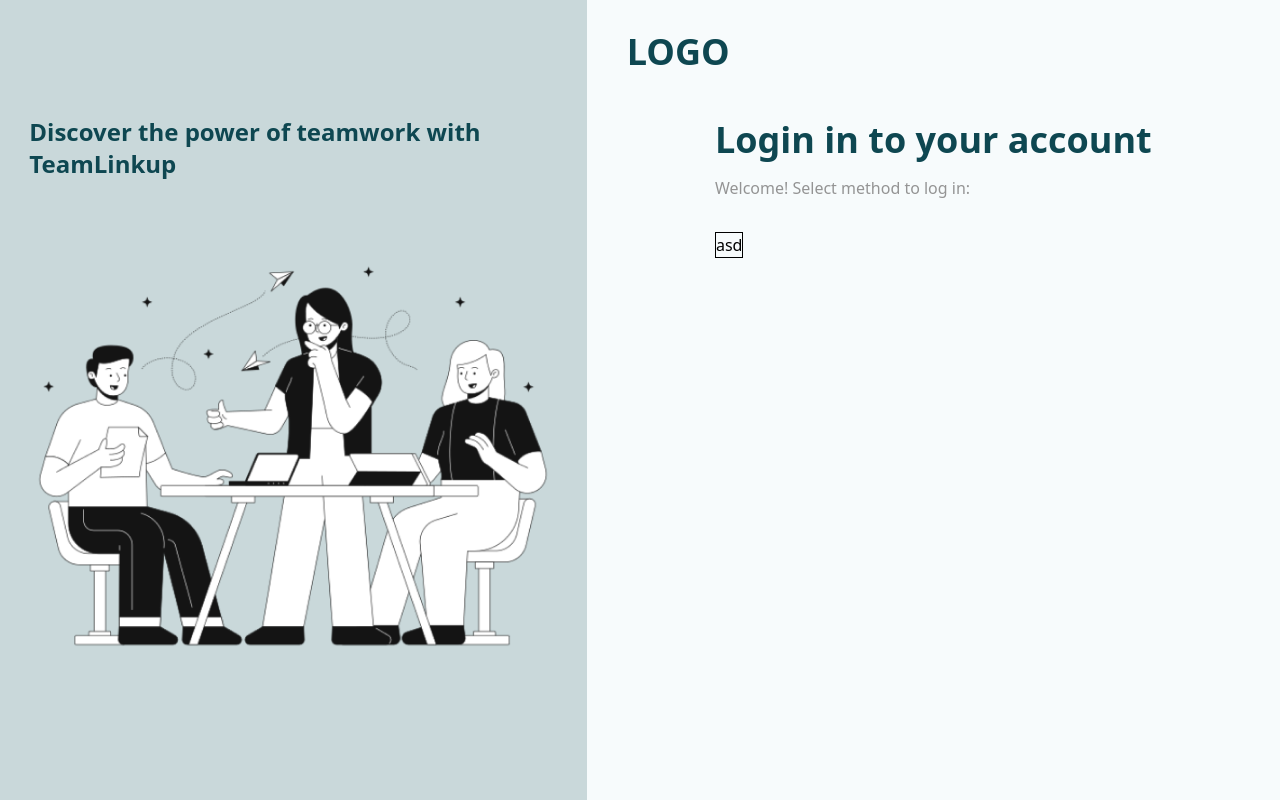
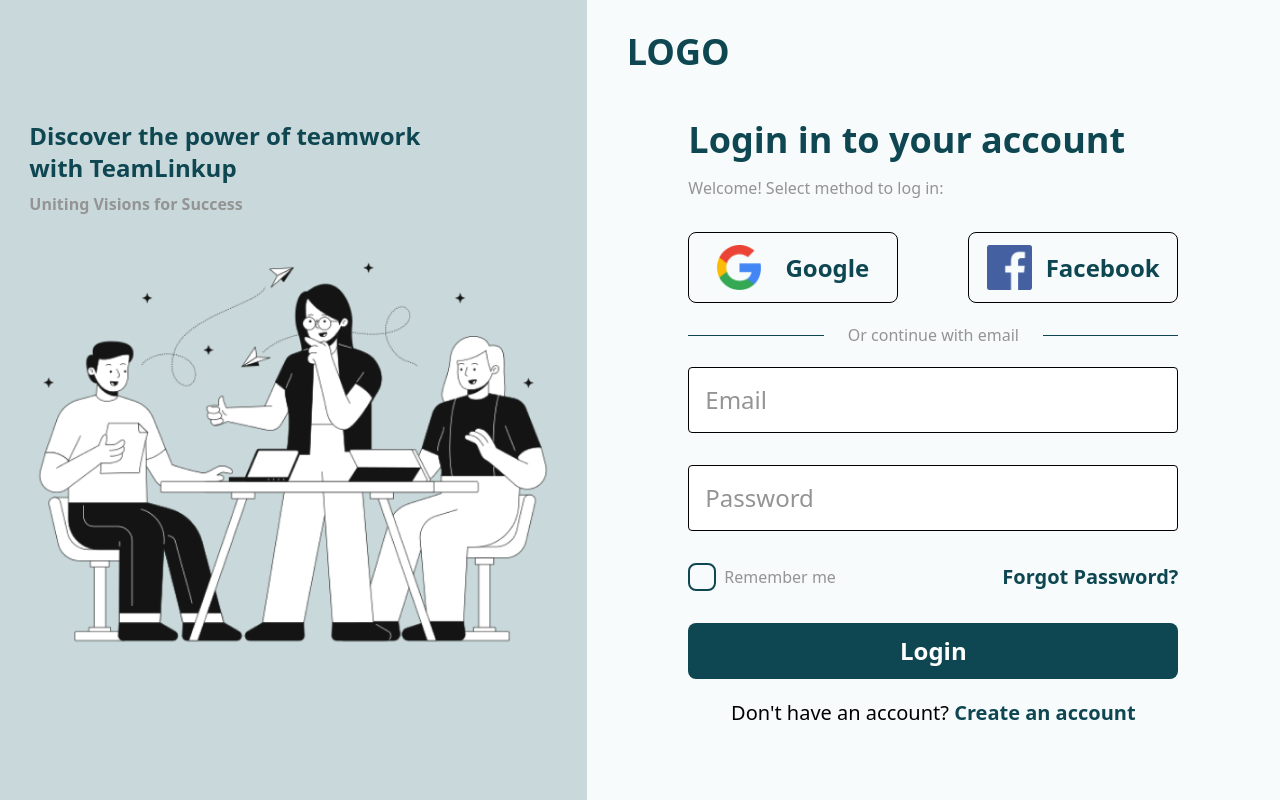
Before and after one commit to NaufalFawwaz/TeamLinkup, a React (Vite) app: page /login in a window 1280 px wide. Built offline with nearby package versions, Linux system fonts and the light colour scheme.

Commit message:
[ADD] create Login UI

```diff
--- a/package.json
+++ b/package.json
@@ -12,6 +12,7 @@
   "dependencies": {
     "react": "^18.2.0",
     "react-dom": "^18.2.0",
+    "react-icons": "^4.11.0",
     "react-router-dom": "^6.16.0"
   },
   "devDependencies": {
--- a/src/assets/index.js
+++ b/src/assets/index.js
@@ -1,5 +1,9 @@
 import loginImage from './loginImage.png'
+import google from './google.png'
+import facebook from './facebook.png'
 
 export {
     loginImage,
+    google,
+    facebook,
 }
--- a/src/pages/Login.jsx
+++ b/src/pages/Login.jsx
@@ -1,12 +1,24 @@
-import { loginImage } from "../assets"
+import { useEffect, useState } from "react"
+import { facebook, google, loginImage, } from "../assets"
+import { BsCheck } from 'react-icons/bs'
+import { NavLink } from "react-router-dom";
 
 const Login = () => {
+    const [email, setEmail] = useState("");
+    const [password, setPassword] = useState("");
+    const [rememberUser, setRememberUser] = useState(false);
+
+    useEffect(() => {
+        console.log('clicked')
+    }, [rememberUser])
+
     return (
         <div className='w-full flex flex-row h-screen'>
             <div className='bg-primary2 flex flex-col items-center justify-center h-full w-[55%]'>
-                <div className="flex flex-col gap-12 max-w-[90%]">
-                    <h2 className="text-primary3 text-2xl w-[472px] font-bold">Discover the power of teamwork with TeamLinkup</h2>
-                    <img src={loginImage} alt="svg" className="w-[586px] h-auto"/>
+                <div className="flex flex-col gap-2 max-w-[90%]">
+                    <h2 className="text-primary3 text-2xl w-[420px] font-bold">Discover the power of teamwork with TeamLinkup</h2>
+                    <p className="text-gray-text font-bold">Uniting Visions for Success</p>
+                    <img src={loginImage} alt="svg" className="w-[586px] h-auto" />
                 </div>
             </div>
             <div className='h-full w-[65%] bg-primary1'>
@@ -15,11 +27,48 @@ const Login = () => {
                     <div className="flex-col mt-12">
                         <h2 className="text-4xl font-bold text-primary3">Login in to your account</h2>
                         <p className="font-medium text-gray-text mt-4">Welcome! Select method to log in:</p>
-                        <div className="flex flex-row mt-8">
-                            <div className="border border-solid border-black">
-asd
+                        <div className="flex flex-row gap-[70px] mt-8">
+                            <div className="border border-solid border-black w-[210px] p-3 rounded-lg flex flex-row items-center justify-evenly gap-2 text-2xl font-bold text-primary3">
+                                <img src={google} alt="google" className="w-auto h-[45px]" />
+                                Google
+                            </div>
+                            <div className="border border-solid border-black w-[210px] p-3 rounded-lg flex flex-row items-center justify-evenly gap-2 text-2xl font-bold text-primary3">
+                                <img src={facebook} alt="google" className="w-auto h-[45px]" />
+                                Facebook
                             </div>
                         </div>
+                        <div className="flex flex-row text-gray-text font-medium my-[20px] gap-6 items-center">
+                            <div className="h-px bg-primary3 flex-1" />
+                            <p>Or continue with email</p>
+                            <div className="h-px bg-primary3 flex-1" />
+                        </div>
+                        <form className="flex flex-col gap-8">
+                            <input
+                                type="email"
+                                onChange={(e) => setEmail(e.target.value)}
+                                value={email}
+                                className="w-full border-solid border border-black text-2xl rounded p-4 placeholder:text-gray-text placeholder:font-medium focus:outline-none"
+                                placeholder='Email'
+                            />
+                            <input
+                                type="password"
+                                onChange={(e) => setPassword(e.target.value)}
+                                value={password}
+                                className="w-full border-solid border border-black text-2xl rounded p-4 placeholder:text-gray-text placeholder:font-medium focus:outline-none"
+                                placeholder='Password'
+                            />
+                            <div className="flex justify-between flex-row">
+                                <div className="flex items-center gap-2 text-gray-text font-medium">
+                                    <span onClick={() => setRememberUser(!rememberUser)} className={`border-2 border-primary3 border-solid ${rememberUser ? 'bg-primary3' : 'bg-primary1'} rounded-lg h-7 w-7 flex justify-center items-center cursor-pointer`}>
+                                        <BsCheck className="text-primary1 text-2xl"/>
+                                    </span>
+                                    Remember me
+                                </div>
+                                <NavLink to={'/login'} className="font-bold text-primary3 text-xl">Forgot Password?</NavLink>
+                            </div>
+                            <button className="w-full bg-primary3 text-white font-bold py-3 text-2xl rounded-lg">Login</button>
+                        </form>
+                        <p className="text-xl text-center mt-5">Don't have an account? <NavLink className={'font-bold text-primary3'} to={'/signup'}>Create an account</NavLink></p>
                     </div>
                 </div>
             </div>
```
Also changed, not shown: src/assets/facebook.png (added), 1 other file (tests, documents, lock files or other folders).
